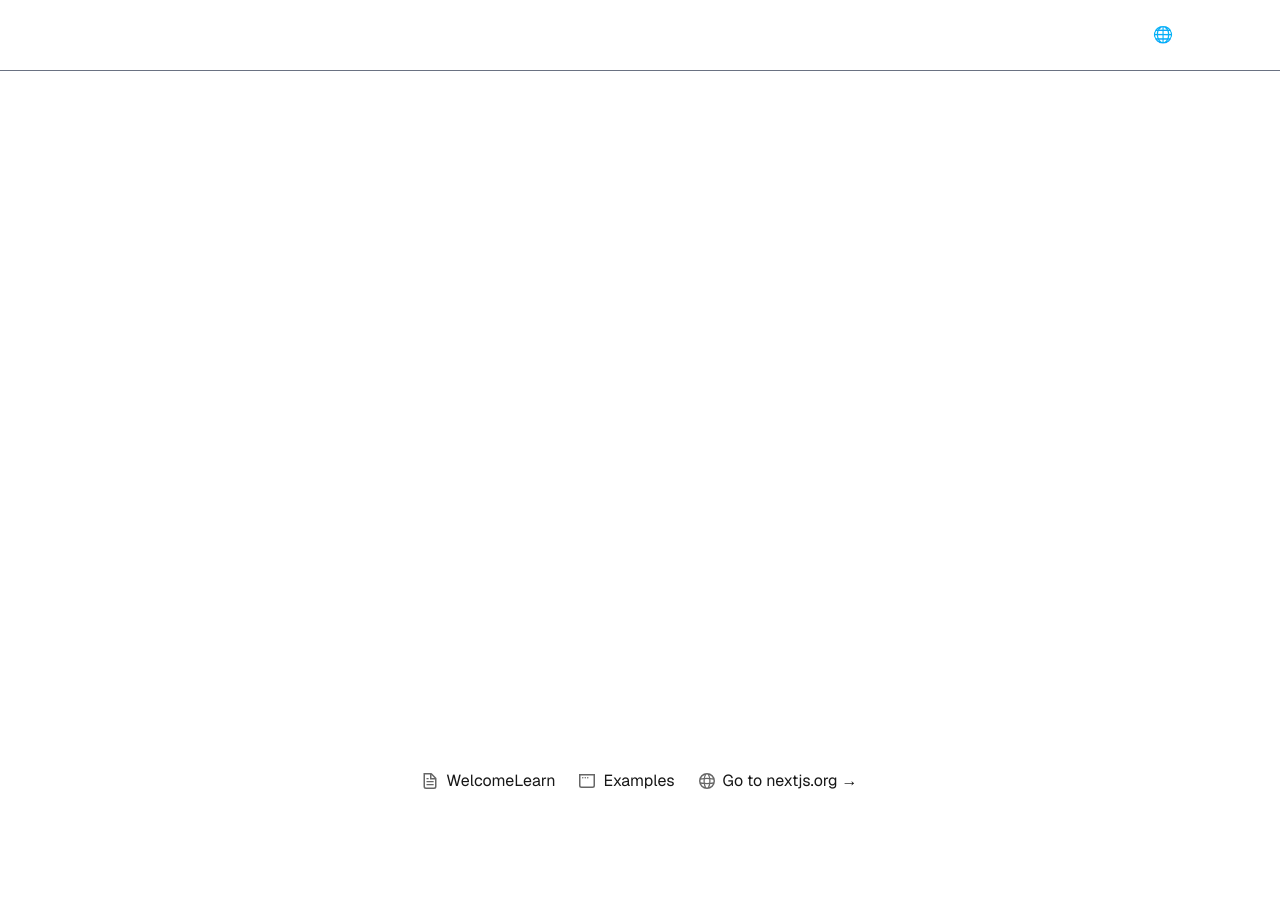
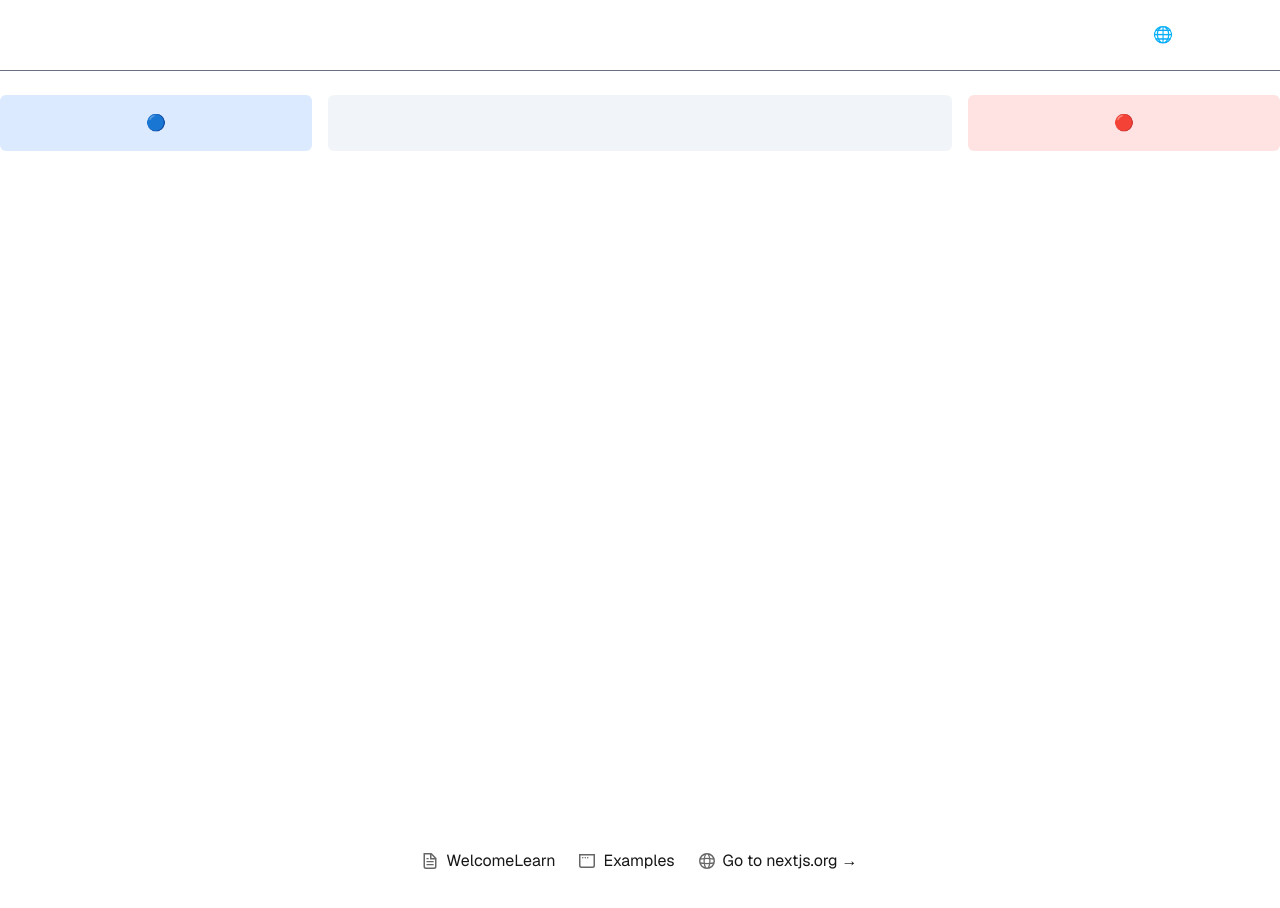
Before and after one commit to hazukiliou/ms-draft, a Next.js app: page /en in a window 1280 px wide. Shown: the top 908 px of the page. Before the commit the page ends 871 px from the top, so only its background shows below. Built offline with nearby package versions, Linux system fonts and the light colour scheme.

Commit message:
feat(draft-board): implement initial layout with ChampionPool and TeamPanels
- 新增 DraftBoard 、 ChampionPool 與 TeamPanels 組件
- 建立 DraftBoard 基礎 grid layout

```diff
--- a/src/app/[lang]/page.tsx
+++ b/src/app/[lang]/page.tsx
@@ -2,12 +2,15 @@
 
 import Image from 'next/image'
 
+import DraftBoard from '@/components/draft/DraftBoard'
 import { useTranslation } from '@/contexts/i18nContext'
 
 export default function Home() {
   const { t } = useTranslation()
 
   return (
+    <>
+      <DraftBoard />
       <div className="grid min-h-screen grid-rows-[20px_1fr_20px] items-center justify-items-center gap-16 p-8 pb-20 font-[family-name:var(--font-geist-sans)]">
         <footer className="row-start-3 flex flex-wrap items-center justify-center gap-[24px]">
           <a
@@ -40,5 +43,6 @@ export default function Home() {
           </a>
         </footer>
       </div>
+    </>
   )
 }
--- /dev/null
+++ b/src/components/champion/ChampionPool.tsx
@@ -0,0 +1,3 @@
+export default function ChampionPool() {
+  return <div className="rounded-md bg-slate-100"></div>
+}
--- /dev/null
+++ b/src/components/draft/DraftBoard.tsx
@@ -0,0 +1,12 @@
+import ChampionPool from '@/components/champion/ChampionPool'
+import TeamPanel from '@/components/team/TeamPanel'
+
+export default function DraftBoard() {
+  return (
+    <div className="mt-6 grid h-full grid-cols-[1fr_2fr_1fr] gap-4">
+      <TeamPanel side="left" />
+      <ChampionPool />
+      <TeamPanel side="right" />
+    </div>
+  )
+}
--- /dev/null
+++ b/src/components/team/TeamPanel.tsx
@@ -0,0 +1,7 @@
+export default function TeamPanel({ side }: { side: 'left' | 'right' }) {
+  const bg = side === 'left' ? 'bg-blue-100' : 'bg-red-100'
+
+  return (
+    <div className={`${bg} h-full rounded-md p-4 text-center`}>{side === 'left' ? '🔵' : '🔴'}</div>
+  )
+}
```
Lines whose indentation alone changed are shown as unchanged.
